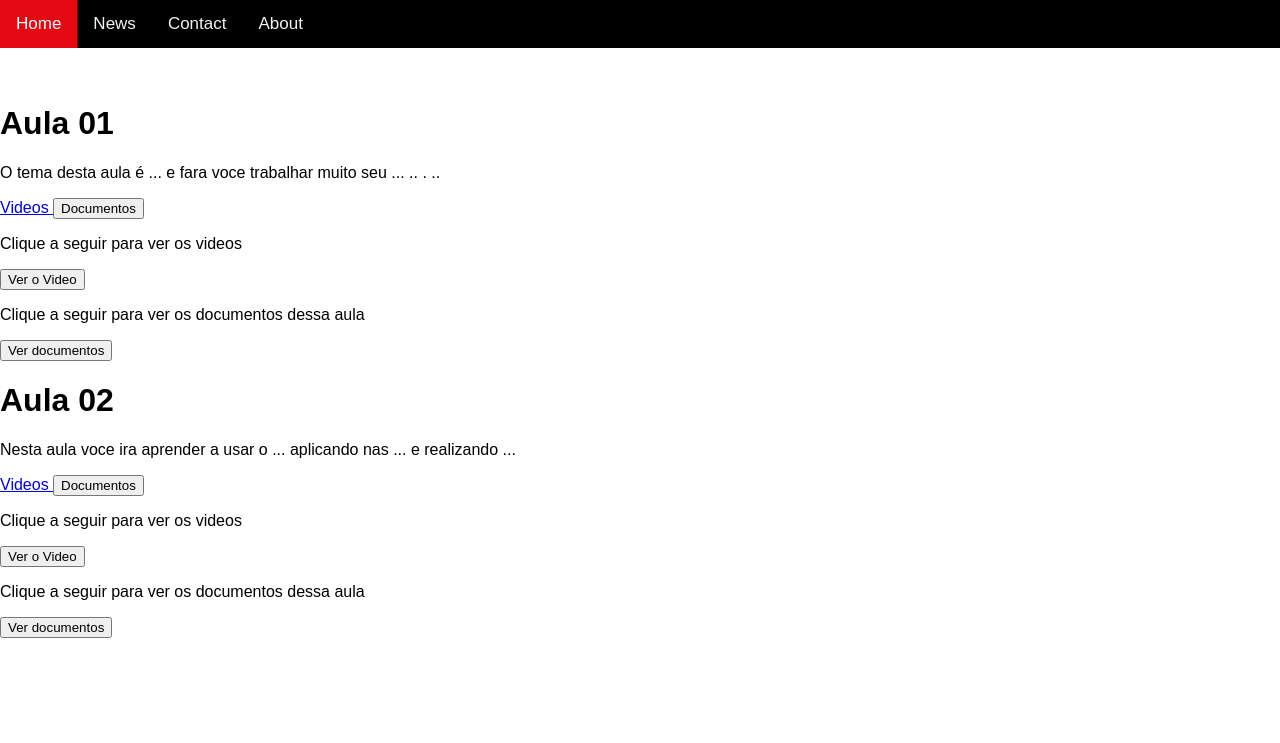
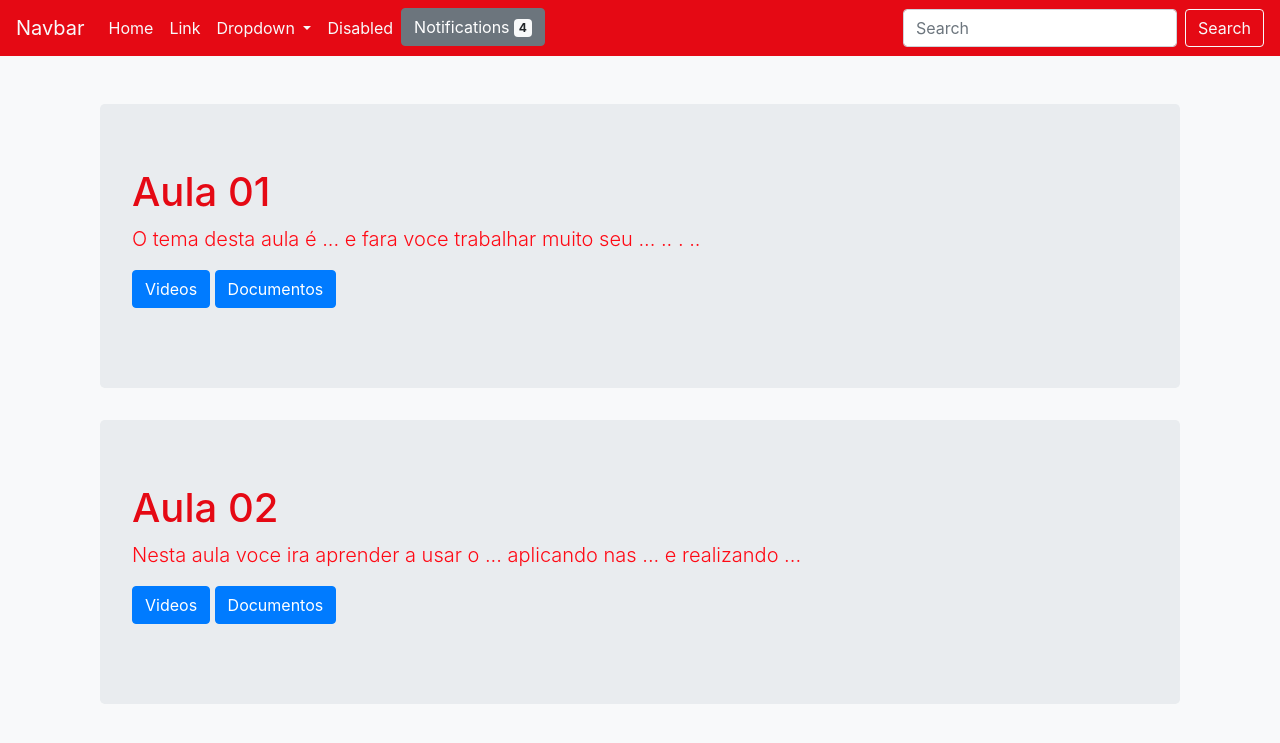
Before and after one commit to AlanRicardoS/Englix, a Flask app: template englix/templates/Index.html in a window 1280 px wide. Shown: the top 743 px of the page. Run offline with Flask 2, Linux system fonts and the light colour scheme; the template is opened without the code that fills it, so the values that code supplies are empty; some libraries are stand-ins or nearby versions.

Commit message:
alteração index.html

```diff
--- a/englix/templates/Index.html
+++ b/englix/templates/Index.html
@@ -4,13 +4,22 @@
     <meta charset="UTF-8">
     <meta name="viewport" content="width=device-width, initial-scale=1.0">
     <meta name="viewport" content="width=device-width, initial-scale=1, shrink-to-fit=no">
-    <link rel="stylesheet" href="../static/index.css">
+
+    <link rel="stylesheet" href="https://stackpath.bootstrapcdn.com/bootstrap/4.5.0/css/bootstrap.min.css" integrity="sha384-9aIt2nRpC12Uk9gS9baDl411NQApFmC26EwAOH8WgZl5MYYxFfc+NcPb1dKGj7Sk" crossorigin="anonymous">
+    <script src="https://code.jquery.com/jquery-3.5.1.slim.min.js" integrity="sha384-DfXdz2htPH0lsSSs5nCTpuj/zy4C+OGpamoFVy38MVBnE+IbbVYUew+OrCXaRkfj" crossorigin="anonymous"></script>
+    <script src="https://cdn.jsdelivr.net/npm/popper.js@1.16.0/dist/umd/popper.min.js" integrity="sha384-Q6E9RHvbIyZFJoft+2mJbHaEWldlvI9IOYy5n3zV9zzTtmI3UksdQRVvoxMfooAo" crossorigin="anonymous"></script>
+    <script src="https://stackpath.bootstrapcdn.com/bootstrap/4.5.0/js/bootstrap.min.js" integrity="sha384-OgVRvuATP1z7JjHLkuOU7Xw704+h835Lr+6QL9UvYjZE3Ipu6Tp75j7Bh/kR0JKI" crossorigin="anonymous"></script>
 
     <style>
-
-    .selector-for-some-widget {
-        box-sizing: content-box;
-    }
+      p {
+        color: rgb(1000,9,20);
+      }
+      h1{
+        color: rgb(229,9,20);
+      }
+      #nav{
+        background-color: rgb(229,9,20);
+      }
     </style>
 
     <title>Document</title>
@@ -20,16 +29,52 @@
 
     <!-- NavBar -->
 
-    <div class="topnav">
-      <a class="active" href="#home">Home</a>
-      <a href="#news">News</a>
-      <a href="#contact">Contact</a>
-      <a href="#about">About</a>
-    </div>
+    <nav id="nav" class="navbar navbar-expand-lg " >
+        <a class="navbar-brand text-light" href="#">Navbar</a>
+        <button class="navbar-toggler" type="button" data-toggle="collapse" data-target="#navbarSupportedContent" aria-controls="navbarSupportedContent" aria-expanded="false" aria-label="Toggle navigation">
+          <span class="navbar-toggler-icon"></span>
+        </button>
+
+        <div class="collapse navbar-collapse" id="navbarSupportedContent">
+          <ul class="navbar-nav mr-auto">
+            <li class="nav-item active">
+              <a class="nav-link text-light" href="#">Home <span class="sr-only">(current)</span></a>
+            </li>
+            <li class="nav-item">
+              <a class="nav-link text-light" href="#">Link</a>
+            </li>
+            <li class="nav-item dropdown">
+              <a class="nav-link text-light dropdown-toggle" href="#" id="navbarDropdown" role="button" data-toggle="dropdown" aria-haspopup="true" aria-expanded="false">
+                Dropdown
+              </a>
+              <div class="dropdown-menu bg-secondary" aria-labelledby="navbarDropdown">
+                <a class="dropdown-item text-light" href="#">Action</a>
+                <a class="dropdown-item text-light" href="#">Another action</a>
+                <div class="dropdown-divider"></div>
+                <a class="dropdown-item text-light" href="#">Something else here</a>
+              </div>
+            </li>
+            <li class="nav-item">
+              <a class="nav-link text-light disabled" href="#" tabindex="-1" aria-disabled="true">Disabled</a>
+            </li>
+            <li class="nav-item">
+                <button type="button" class="btn btn-secondary">
+                    Notifications <span class="badge badge-light">4</span>
+                  </button>
+            </li>
+          </ul>
+
+          <form class="form-inline my-2 my-lg-0">
+            <input class="form-control mr-sm-2" type="search" placeholder="Search" aria-label="Search">
+            <button class="btn btn-outline-light my-2 my-sm-0" type="submit">Search</button>
+          </form>
+        </div>
+      </nav>
 
       <!-- NavBar -->
     <br><br>
     <div class="container">
+
         <main role="main" class="container">
             <div class="jumbotron">
             <h1>Aula 01</h1>
```
